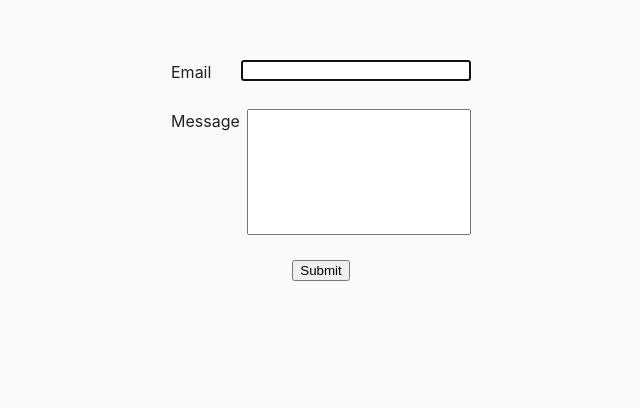
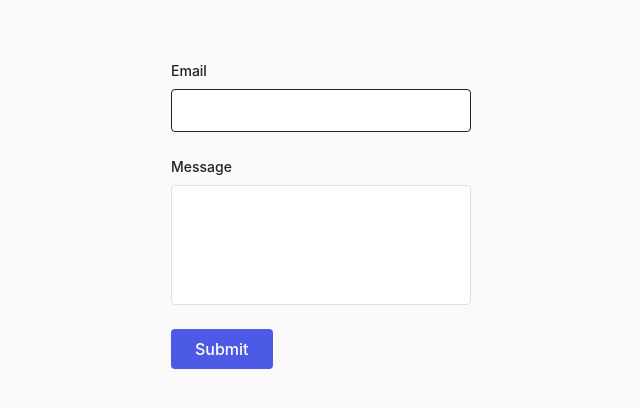
Before and after one commit to ikisbukis/goit-js-hw-09, a website: page src/public/2-form.html in a window 1280 px wide. Shown: the part 240-648 px from the top of the page, without its empty margins (319-959 px from the left). Drawn offline with Linux system fonts and the light colour scheme.

Commit message:
fix styles

```diff
--- a/src/css/styles.css
+++ b/src/css/styles.css
@@ -13,27 +13,96 @@ body {
   line-height: 1.5;
 }
 
-.feedback-form{
+.gallery{
+  list-style-type: none;
+  display: flex;
+  flex-wrap: wrap;
+  gap:24px;
+}
+
+.container{
+  width: 100%;
+  max-width: 1128px;
+  margin: 0 auto;
+}
+
+.gallery a{
+  background-color: #2E2F42;
+  width: 1112px;
+  height: 640px;
+}
+
+.sl-close svg,
+.sl-next svg,
+.sl-prev svg {
+  fill:#FFFFFF!important;
+}
+
+.feedback-form {
   margin: 300px auto;
   display: flex;
   flex-direction: column;
-  gap: 25px;
-  align-items: center;
+  gap: 24px;
+  width: 300px;
 }
 
-label{
-  width: 300px;
+.feedback-form label {
   display: flex;
-  align-items: flex-start;
-  gap: 7px;
-  justify-content: space-between;
+  flex-direction: column;
+  gap: 8px;
+  font-size: 14px;
+  font-weight: 500;
+  color: #212121;
 }
 
-textarea{
-  width: 230px;
-  resize: none;
+.feedback-form input,
+.feedback-form textarea {
+  width: 100%;
+  padding: 12px 16px;
+  border: 1px solid #e0e0e0;
+  border-radius: 4px;
+  font-size: 14px;
+  font-family: inherit;
+  color: #212121;
+  outline: none;
+  transition: border-color 250ms ease;
 }
 
-input{
-  width: 230px;
+.feedback-form textarea {
+  resize: none;
+  height: 120px;
 }
+
+.feedback-form input:hover,
+.feedback-form textarea:hover {
+  border-color: #212121;
+}
+
+.feedback-form input:focus,
+.feedback-form textarea:focus {
+  border-color: #212121;
+}
+
+.feedback-form input::placeholder,
+.feedback-form textarea::placeholder {
+  color: #9e9e9e;
+}
+
+.feedback-form button {
+  align-self: flex-start;
+  padding: 10px 24px;
+  background-color: #4d5ae5;
+  color: #ffffff;
+  font-size: 16px;
+  font-weight: 500;
+  font-family: inherit;
+  border: none;
+  border-radius: 4px;
+  cursor: pointer;
+  transition: background-color 250ms ease;
+}
+
+.feedback-form button:hover,
+.feedback-form button:focus {
+  background-color: #404bbf;
+}
```
